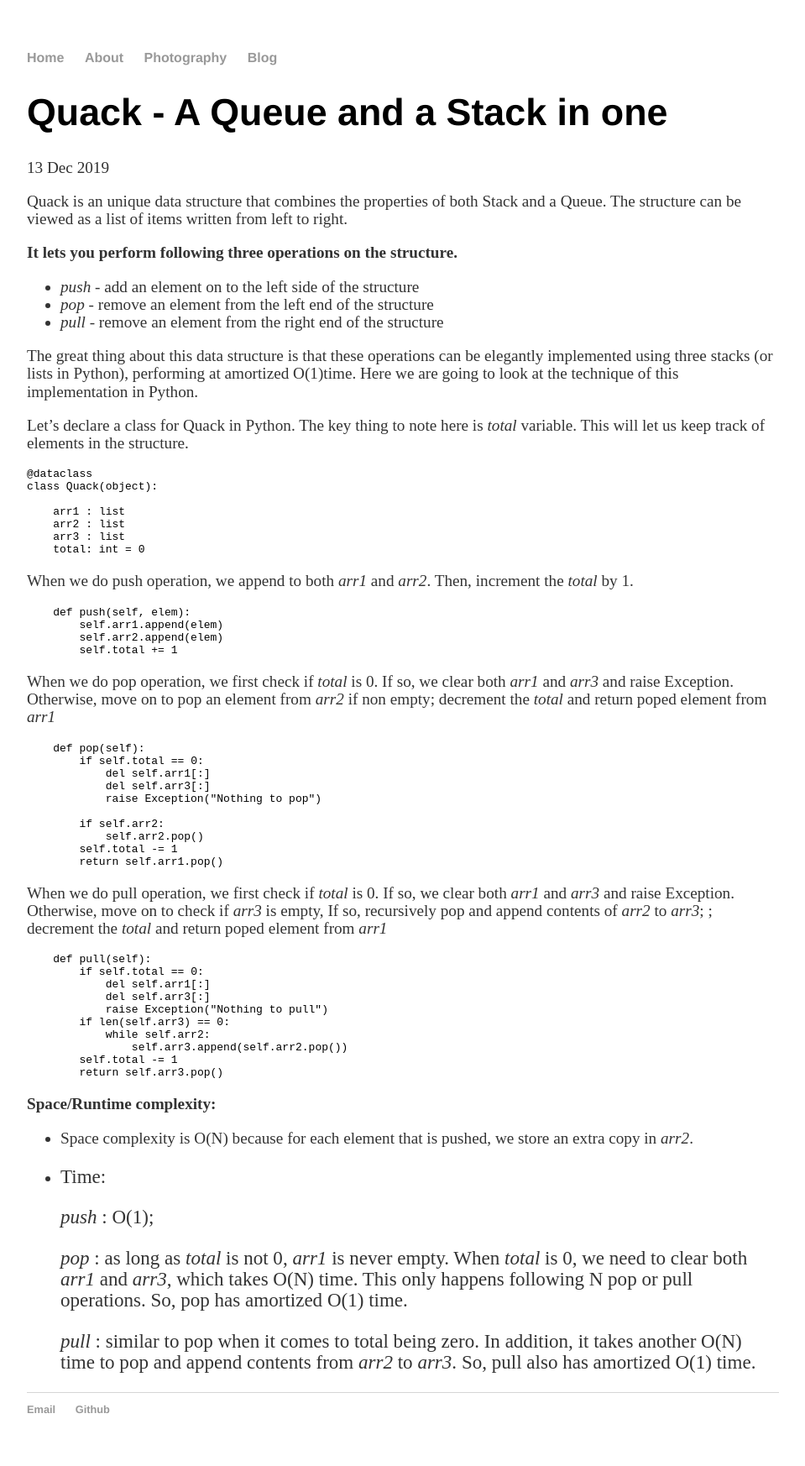
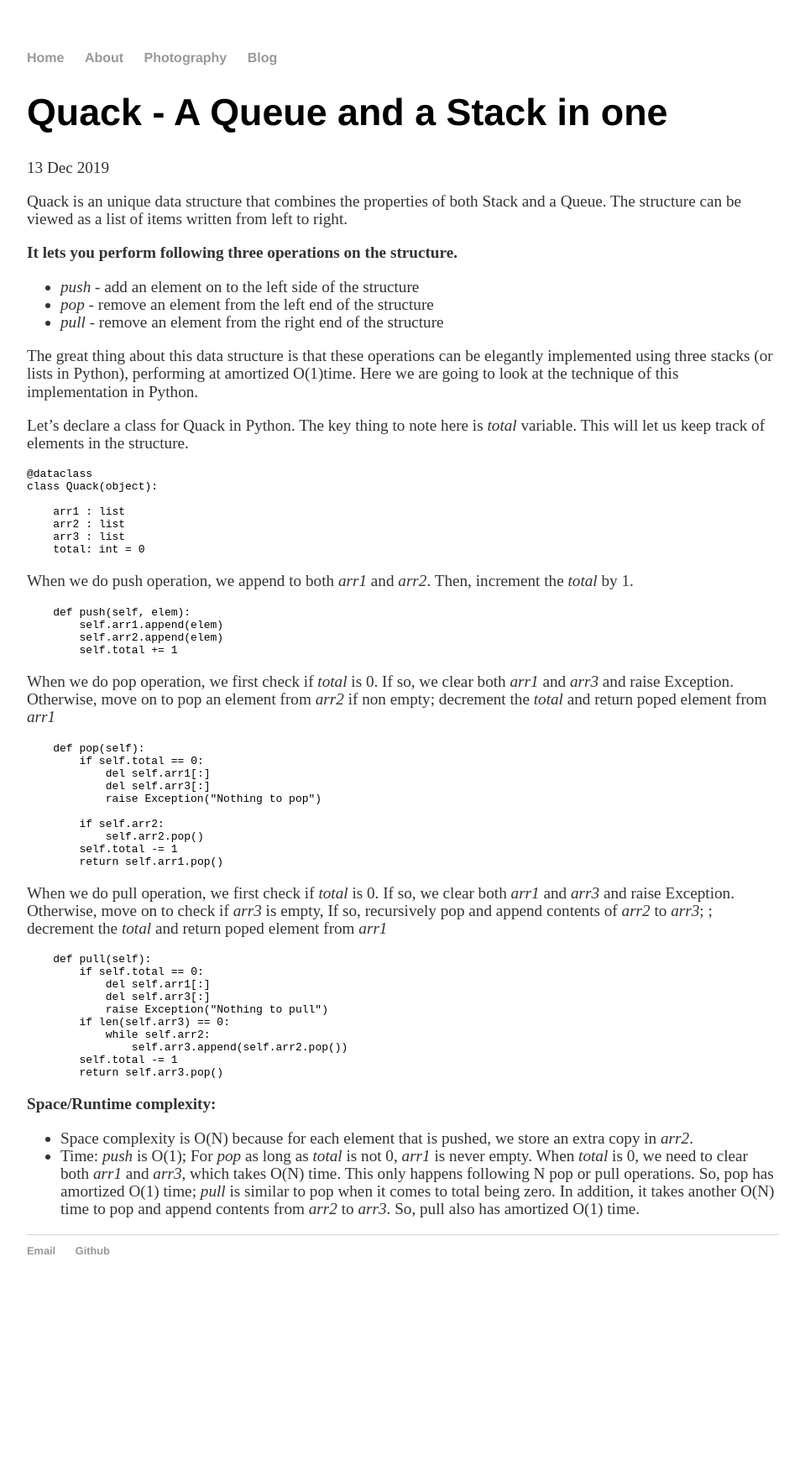
Before and after one commit to vivekgautham/vivekgautham.github.io, a Jekyll site: the page built from _posts/2019-12-13-quack-datastructure.md, in a window 1280 px wide. Shown: the whole page at 84% size, without its empty margins (160-1119 px from the left). Built offline with Jekyll 4.4.1, drawn with Linux system fonts in a browser that asks for light colours; nearby versions of some CDN libraries; after the commit the page ends 1557 px from its top, so only the background shows below that.

Commit message:
Minor fixes...

```diff
--- a/_posts/2019-12-13-quack-datastructure.md
+++ b/_posts/2019-12-13-quack-datastructure.md
@@ -70,10 +70,4 @@
 **Space/Runtime complexity:**
 
 - Space complexity is O(N) because for each element that is pushed, we store an extra copy in *arr2*.
-- Time:
-
-    *push* : O(1);
-
-    *pop*  : as long as *total* is not 0, *arr1* is never empty. When *total*  is 0, we need to clear both *arr1* and *arr3*, which takes O(N)           time. This only happens following N pop or pull operations. So, pop has amortized O(1) time.
-
-    *pull* : similar to pop when it comes to total being zero. In addition, it takes another O(N) time to pop and append contents from *arr2*            to *arr3*. So, pull also has amortized O(1) time.
+- Time: *push* is O(1); For *pop* as long as *total* is not 0, *arr1* is never empty. When *total*  is 0, we need to clear both *arr1* and *arr3*, which takes O(N) time. This only happens following N pop or pull operations. So, pop has amortized O(1) time; *pull* is similar to pop when it comes to total being zero. In addition, it takes another O(N) time to pop and append contents from *arr2* to *arr3*. So, pull also has amortized O(1) time.
```
